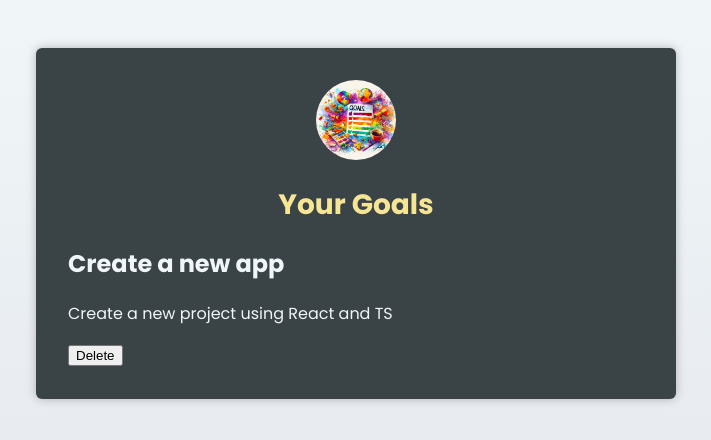
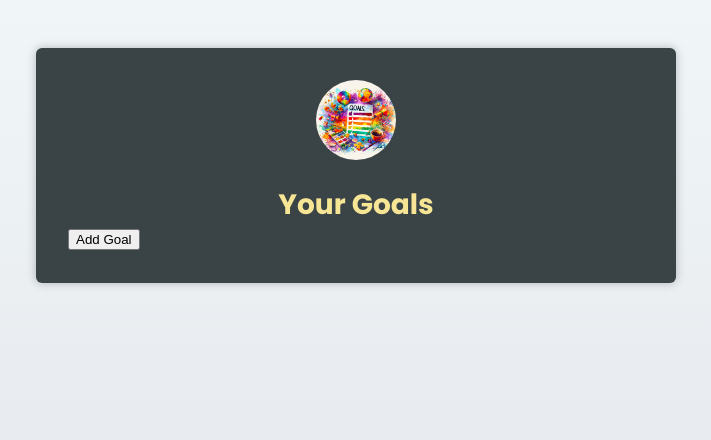
Before and after one commit to Natata08/goal-list, a React (Vite) app: page / in a window 1280 px wide. Shown: the top 440 px of the page, without its empty margins (284-995 px from the left). Built offline with nearby package versions, Linux system fonts and the light colour scheme; the HTML template or start-up script is replaced by a standard one.

Commit message:
feat: implement dynamic goal list with add functionality using useState

```diff
--- a/src/App.tsx
+++ b/src/App.tsx
@@ -1,16 +1,45 @@
 import Goal from './components/Goal.tsx'
 import goalsImg from './assets/goals.jpg'
 import Header from './components/Header.tsx'
+import { useState } from 'react'
+
+type Goal = {
+  title: string
+  description: string
+  id: number
+}
 
 export default function App() {
+  const [goals, setGoals] = useState<Goal[]>([])
+
+  function handleAddGoal() {
+    setGoals((prevGoals) => {
+      const newGoal: Goal = {
+        id: Math.random(),
+        title: 'Learn something new',
+        description: 'Learn it in depth',
+      }
+      return [...prevGoals, newGoal]
+    })
+  }
+
   return (
     <main>
       <Header image={{ src: goalsImg, alt: 'A list of goals' }}>
         <h1>Your Goals</h1>
       </Header>
-      <Goal title='Create a new app'>
-        <p>Create a new project using React and TS</p>
-      </Goal>
+      <button onClick={handleAddGoal}>Add Goal</button>
+      <ul>
+        {goals.map(({ title, description, id }) => {
+          return (
+            <li key={id}>
+              <Goal title={title}>
+                <p>{description}</p>
+              </Goal>
+            </li>
+          )
+        })}
+      </ul>
     </main>
   )
 }
```
